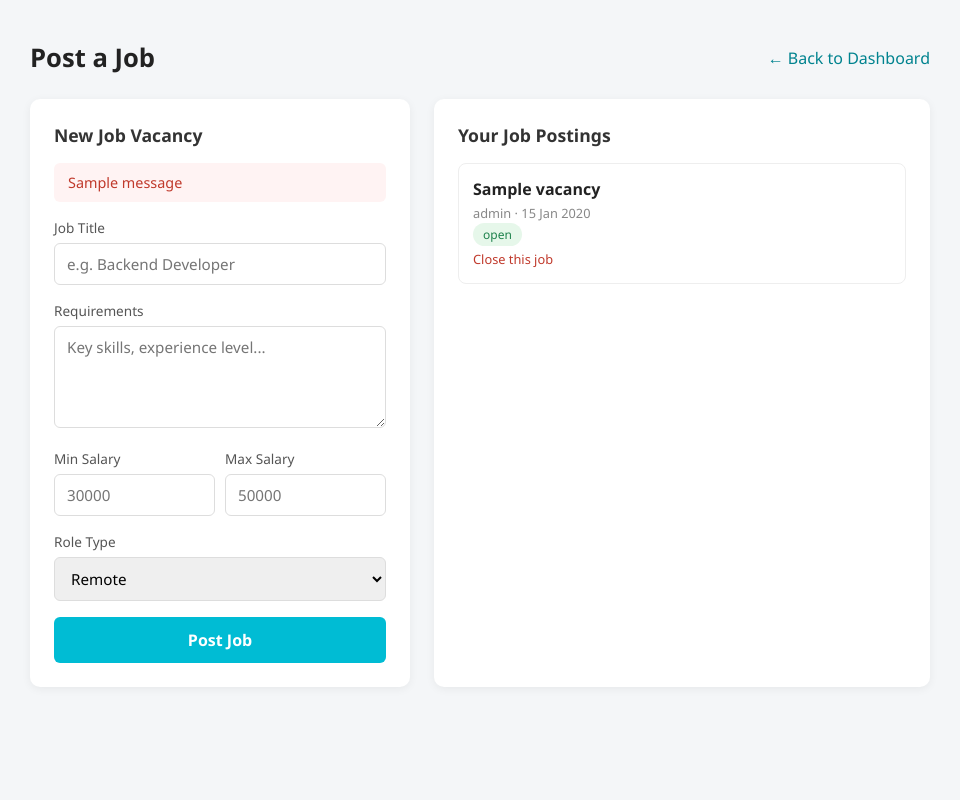
After one commit to nirnoy-charisma/Corporate_talent_portfolio_marketplace, a Flask app: page /jobs/post in a window 1280 px wide. The commit adds this page. Shown: the whole page, without its empty margins (160-1120 px from the left). Run offline with Flask 3, Linux system fonts and the light colour scheme; the visitor is signed in with stand-in values (Sample User, id 1); tables that the repository leaves empty hold one stand-in row (values such as "Sample post"); one stand-in notice (Sample message) is shown.

Commit message:
Add job posting, browsing, apply flow (Facade), and applicant status with Observer pattern

```diff
--- a/app.py
+++ b/app.py
@@ -11,6 +11,8 @@ from models.portfolio_attachment import PortfolioAttachment
 from routes.auth import auth_bp
 from flask import render_template
 from routes.portfolio import portfolio_bp
+from routes.jobs import jobs_bp
+from models.application import Application
 load_dotenv()
 
 def create_app():
@@ -18,7 +20,7 @@ def create_app():
     app.config["SQLALCHEMY_DATABASE_URI"] = os.getenv("DATABASE_URL")
     app.config["SECRET_KEY"] = os.getenv("SECRET_KEY")
     app.register_blueprint(auth_bp)
-    from routes.portfolio import portfolio_bp
+    app.register_blueprint(jobs_bp)
 
     app.register_blueprint(portfolio_bp)
     db.init_app(app)
--- /dev/null
+++ b/routes/jobs.py
@@ -0,0 +1,107 @@
+from flask import Blueprint, render_template, request, redirect, url_for, session, flash
+from models import db
+from models.company_profile import CompanyProfile
+from models.job_vacancy import JobVacancy
+from patterns.application_facade import ApplicationFacade
+from models.application import Application
+from models.company_profile import CompanyProfile
+jobs_bp = Blueprint("jobs", __name__)
+
+
+@jobs_bp.route("/jobs/post", methods=["GET", "POST"])
+def post_job():
+    if "userId" not in session or session.get("userType") != "company":
+        flash("Only company accounts can post jobs.")
+        return redirect(url_for("home"))
+
+    company = CompanyProfile.query.filter_by(userId=session["userId"]).first()
+
+    if request.method == "POST":
+        job = JobVacancy(
+            companyId=company.companyId,
+            title=request.form["title"],
+            requirements=request.form["requirements"],
+            salaryMin=request.form.get("salaryMin") or None,
+            salaryMax=request.form.get("salaryMax") or None,
+            roleType=request.form["roleType"],
+            status="open"
+        )
+        db.session.add(job)
+        db.session.commit()
+        flash("Job posted successfully!")
+        return redirect(url_for("jobs.post_job"))
+
+    my_jobs = JobVacancy.query.filter_by(companyId=company.companyId).order_by(JobVacancy.postedDate.desc()).all()
+    return render_template("post_job.html", jobs=my_jobs)
+
+
+@jobs_bp.route("/jobs/close/<job_id>")
+def close_job(job_id):
+    if "userId" not in session or session.get("userType") != "company":
+        return redirect(url_for("home"))
+
+    job = JobVacancy.query.get(job_id)
+    company = CompanyProfile.query.filter_by(userId=session["userId"]).first()
+
+    if job and job.companyId == company.companyId:
+        job.status = "closed"
+        db.session.commit()
+        flash("Job closed.")
+
+    return redirect(url_for("jobs.post_job"))
+@jobs_bp.route("/jobs/browse")
+def browse_jobs():
+    if "userId" not in session or session.get("userType") != "individual":
+        flash("Only individual accounts can browse jobs.")
+        return redirect(url_for("home"))
+
+    role_filter = request.args.get("roleType")
+
+    query = JobVacancy.query.filter_by(status="open")
+    if role_filter:
+        query = query.filter_by(roleType=role_filter)
+
+    jobs = query.order_by(JobVacancy.postedDate.desc()).all()
+    return render_template("browse_jobs.html", jobs=jobs, active_filter=role_filter)
+
+
+@jobs_bp.route("/jobs/apply/<job_id>")
+def apply_to_job(job_id):
+    if "userId" not in session or session.get("userType") != "individual":
+        flash("Only individual accounts can apply to jobs.")
+        return redirect(url_for("home"))
+
+    try:
+        ApplicationFacade().apply_to_job(session["userId"], job_id)
+        flash("Application submitted successfully!")
+    except ValueError as e:
+        flash(str(e))
+
+    return redirect(url_for("jobs.browse_jobs"))
+
+
+@jobs_bp.route("/jobs/applicants")
+def view_applicants():
+    if "userId" not in session or session.get("userType") != "company":
+        flash("Only company accounts can view applicants.")
+        return redirect(url_for("home"))
+
+    company = CompanyProfile.query.filter_by(userId=session["userId"]).first()
+    company_jobs = JobVacancy.query.filter_by(companyId=company.companyId).all()
+    job_ids = [j.jobId for j in company_jobs]
+
+    applications = Application.query.filter(Application.jobId.in_(job_ids)).order_by(Application.appliedDate.desc()).all()
+    return render_template("applicants.html", applications=applications)
+
+
+@jobs_bp.route("/jobs/applicants/status/<application_id>/<new_status>")
+def update_application_status(application_id, new_status):
+    if "userId" not in session or session.get("userType") != "company":
+        return redirect(url_for("home"))
+
+    application = Application.query.get(application_id)
+    if application:
+        application.changeStatus(new_status)  # triggers Observer notifications
+        flash(f"Application status updated to {new_status}")
+
+    return redirect(url_for("jobs.view_applicants"))
--- a/templates/dashboard.html
+++ b/templates/dashboard.html
@@ -44,7 +44,7 @@
            </a>
           </li>
           <li class="menu-item">
-            <a href="#" class="menu-link">
+            <a href="{{ url_for('jobs.browse_jobs') }}" class="menu-link">
               <span class="material-symbols-rounded">work</span>
               <span class="menu-label">Browse Jobs</span>
             </a>
@@ -64,7 +64,7 @@
             </a>
           </li>
           <li class="menu-item">
-            <a href="#" class="menu-link">
+            <a href="{{ url_for('jobs.post_job') }}" class="menu-link">
               <span class="material-symbols-rounded">post_add</span>
               <span class="menu-label">Post a Job</span>
             </a>
@@ -76,7 +76,7 @@
             </a>
           </li>
           <li class="menu-item">
-            <a href="#" class="menu-link">
+            <a href="{{ url_for('jobs.view_applicants') }}" class="menu-link">
               <span class="material-symbols-rounded">list_alt</span>
               <span class="menu-label">Applicants</span>
             </a>
--- /dev/null
+++ b/templates/post_job.html
@@ -0,0 +1,104 @@
+<!DOCTYPE html>
+<html>
+<head>
+<meta charset="UTF-8">
+<title>Post a Job</title>
+<style>
+  * { box-sizing: border-box; margin: 0; padding: 0; font-family: "Segoe UI", sans-serif; }
+  body { background: #f4f6f8; min-height: 100vh; padding: 40px 20px; }
+  .page-wrap { max-width: 900px; margin: 0 auto; }
+  .page-header { display: flex; justify-content: space-between; align-items: center; margin-bottom: 24px; }
+  .page-header h1 { font-size: 1.6rem; color: #222; }
+  .back-link { color: #00838f; text-decoration: none; font-weight: 500; }
+  .back-link:hover { text-decoration: underline; }
+  .layout { display: grid; grid-template-columns: 380px 1fr; gap: 24px; }
+  @media (max-width: 800px) { .layout { grid-template-columns: 1fr; } }
+  .card { background: #fff; border-radius: 10px; padding: 24px; box-shadow: 0 2px 10px rgba(0,0,0,0.06); }
+  .card h2 { font-size: 1.1rem; margin-bottom: 16px; color: #333; }
+  .flash-msg { background: #fff3f3; color: #c0392b; padding: 10px 14px; border-radius: 6px; margin-bottom: 16px; font-size: 0.9rem; }
+  .field { margin-bottom: 16px; }
+  .field label { display: block; font-size: 0.85rem; color: #555; margin-bottom: 6px; font-weight: 500; }
+  .field select, .field input, .field textarea {
+    width: 100%; padding: 10px 12px; border: 1px solid #ddd; border-radius: 6px;
+    font-size: 0.95rem; outline: none; font-family: inherit;
+  }
+  .field select:focus, .field input:focus, .field textarea:focus { border-color: #00bcd4; }
+  .salary-row { display: flex; gap: 10px; }
+  .submit-btn {
+    width: 100%; padding: 12px; background: #00bcd4; color: #fff; border: none;
+    border-radius: 6px; font-size: 1rem; font-weight: 600; cursor: pointer;
+  }
+  .submit-btn:hover { background: #0097a7; }
+  .job-item { padding: 14px; border: 1px solid #eee; border-radius: 8px; margin-bottom: 10px; }
+  .job-title { font-weight: 600; color: #222; }
+  .job-meta { font-size: 0.8rem; color: #888; margin-top: 4px; }
+  .status-tag { font-size: 0.75rem; padding: 3px 10px; border-radius: 12px; font-weight: 500; }
+  .status-open { background: #e6f7ea; color: #1e824c; }
+  .status-closed { background: #fdecea; color: #c0392b; }
+  .close-link { font-size: 0.8rem; color: #c0392b; text-decoration: none; margin-top: 6px; display: inline-block; }
+  .empty-state { text-align: center; color: #999; padding: 30px 0; font-size: 0.9rem; }
+</style>
+</head>
+<body>
+  <div class="page-wrap">
+    <div class="page-header">
+      <h1>Post a Job</h1>
+      <a href="{{ url_for('auth.dashboard') }}" class="back-link">← Back to Dashboard</a>
+    </div>
+
+    <div class="layout">
+      <div class="card">
+        <h2>New Job Vacancy</h2>
+        {% with messages = get_flashed_messages() %}
+          {% if messages %}<div class="flash-msg">{{ messages[0] }}</div>{% endif %}
+        {% endwith %}
+        <form method="POST">
+          <div class="field">
+            <label>Job Title</label>
+            <input type="text" name="title" placeholder="e.g. Backend Developer" required>
+          </div>
+          <div class="field">
+            <label>Requirements</label>
+            <textarea name="requirements" rows="4" placeholder="Key skills, experience level..."></textarea>
+          </div>
+          <div class="field salary-row">
+            <div style="flex:1">
+              <label>Min Salary</label>
+              <input type="number" name="salaryMin" placeholder="30000">
+            </div>
+            <div style="flex:1">
+              <label>Max Salary</label>
+              <input type="number" name="salaryMax" placeholder="50000">
+            </div>
+          </div>
+          <div class="field">
+            <label>Role Type</label>
+            <select name="roleType" required>
+              <option value="remote">Remote</option>
+              <option value="on-site">On-site</option>
+              <option value="hybrid">Hybrid</option>
+            </select>
+          </div>
+          <button type="submit" class="submit-btn">Post Job</button>
+        </form>
+      </div>
+
+      <div class="card">
+        <h2>Your Job Postings</h2>
+        {% for job in jobs %}
+          <div class="job-item">
+            <div class="job-title">{{ job.title }}</div>
+            <div class="job-meta">{{ job.roleType }} · {{ job.postedDate.strftime('%d %b %Y') }}</div>
+            <span class="status-tag status-{{ job.status }}">{{ job.status }}</span>
+            {% if job.status == 'open' %}
+              <br><a href="{{ url_for('jobs.close_job', job_id=job.jobId) }}" class="close-link">Close this job</a>
+            {% endif %}
+          </div>
+        {% else %}
+          <div class="empty-state">No jobs posted yet.</div>
+        {% endfor %}
+      </div>
+    </div>
+  </div>
+</body>
+</html>
```
Also changed, not shown: models/application.py (added, +38 -0 lines), models/job_vacancy.py (added, +21 -0 lines), patterns/application_facade.py (added, +46 -0 lines), patterns/observer.py (added, +50 -0 lines), templates/applicants.html (added, +71 -0 lines), templates/browse_jobs.html (added, +88 -0 lines).
